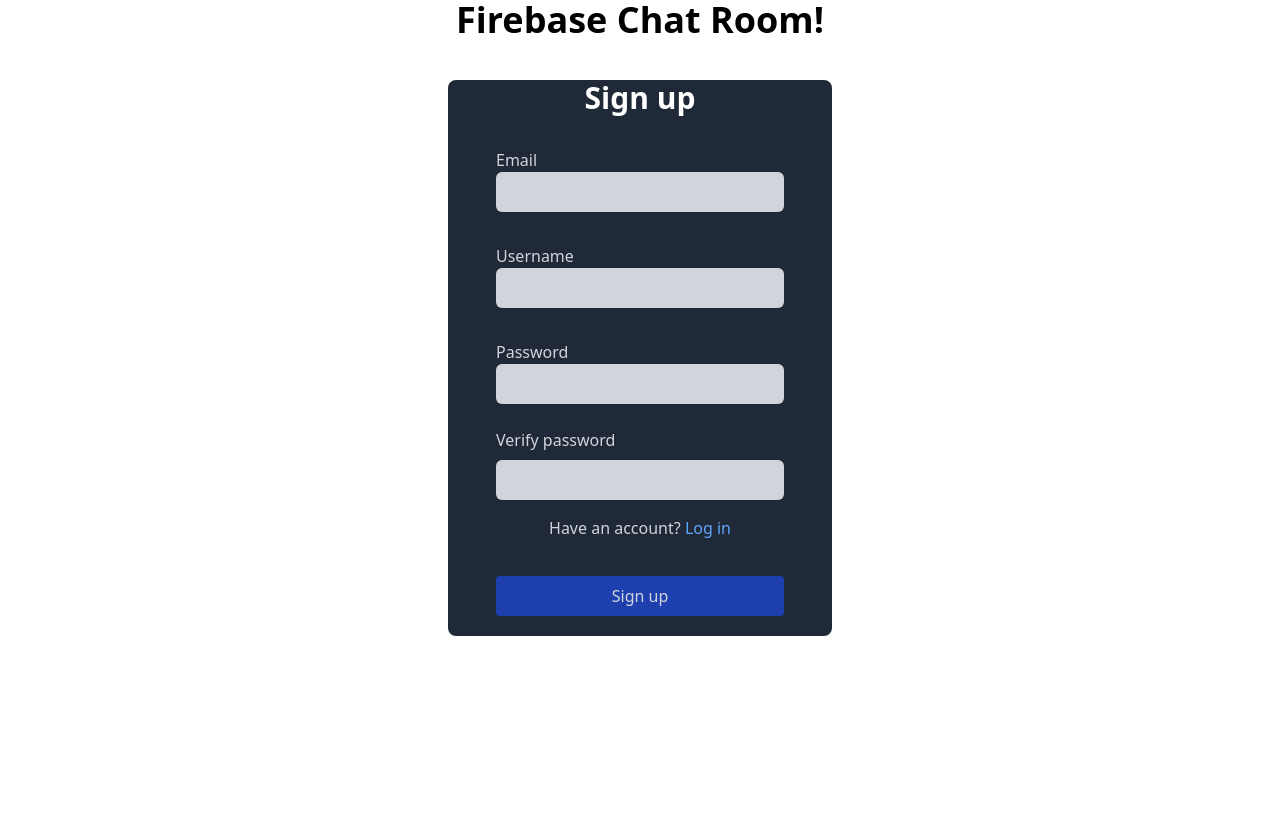
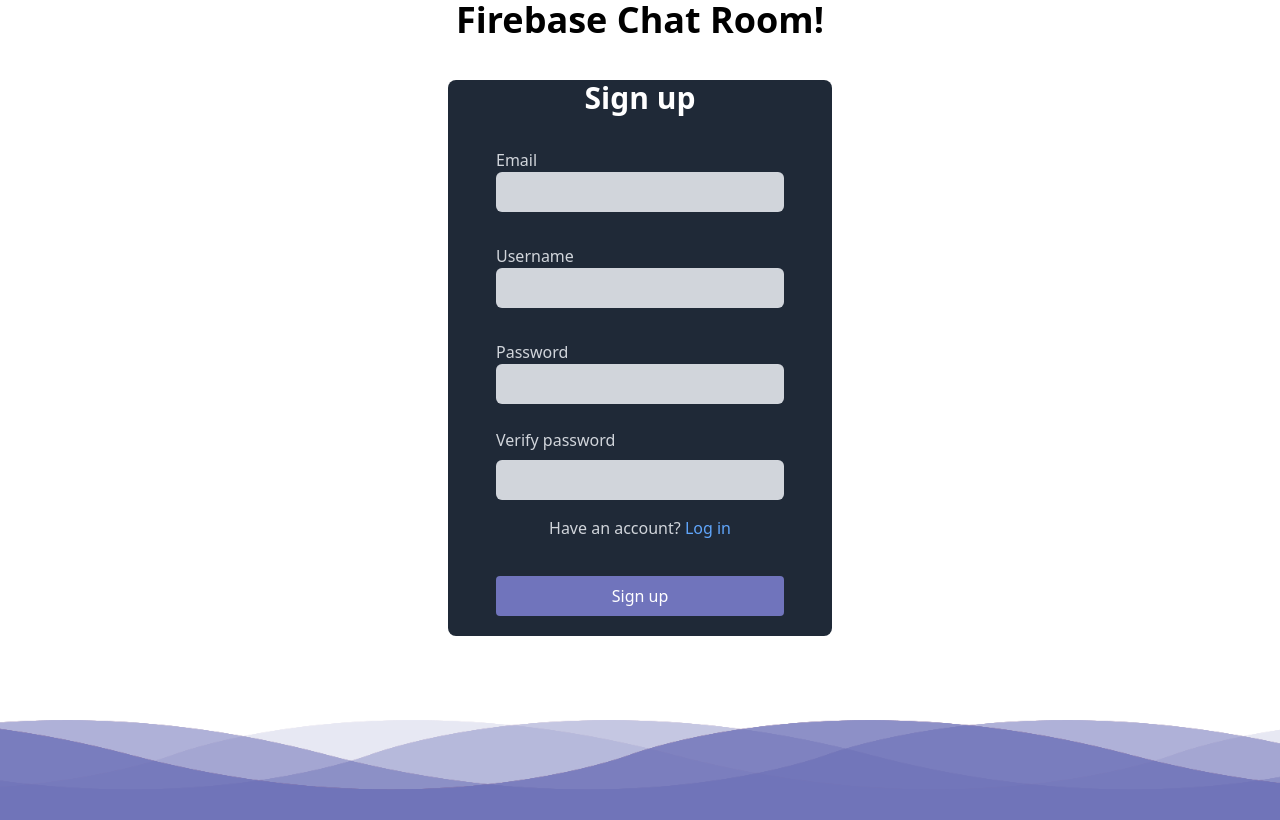
Before and after one commit to ChristianStaubo/chat-app-channel, a React (Create React App) app: page /signUp in a window 1280 px wide. Built offline with nearby package versions, Linux system fonts and the light colour scheme.

Commit message:
added different wave to sign up page

```diff
--- a/src/App.css
+++ b/src/App.css
@@ -15,8 +15,18 @@
     width: 100%;
     height: 100px;
     background-image: url('./wave.png');
+    /* filter: opacity(0.5) drop-shadow(0 0 0 rgb(206, 55, 35)); */
     background-size: 1000px 100px;
 }
+
+.signUp {
+    filter: opacity(0.5) drop-shadow(0 0 0 rgb(206, 55, 35));
+}
+/*
+#waveSignUp {
+     filter: opacity(0.5) drop-shadow(0 0 0 rgb(206, 55, 35));
+} */
+
 
 footer .wave#wave1{
     z-index: 1000;
--- a/src/pages/Form.js
+++ b/src/pages/Form.js
@@ -92,6 +92,9 @@
     navigate('/')
   }
   return (
+    <div>
+
+
     <div className={`${!err ? 'mt-10 flex rounded-lg bg-gray-800 w-[95%] md:w-[30%] mx-auto' : 'mt-10 flex rounded-lg bg-gray-800 border-2 border-red-500 w-[95%] md:w-[30%] mx-auto'}`}>
         <form className='flex flex-col justify-center items-center gap-4 w-full '>
             <h1 className='text-3xl font-bold pb-2 text-white'>Sign up</h1>
@@ -118,12 +121,25 @@
             <div>
                 <p className='text-gray-300'>Have an account? <span className='text-blue-400 hover:cursor-pointer' onClick={navigateToLogin}>Log in</span></p>
             </div>
-            <button type='submit' className='text-gray-300 my-5 py-2 w-72 rounded bg-blue-800' onClick={handleSignUp}>Sign up</button>
+            <button type='submit' className='text-white my-5 py-2 w-72 rounded bg-[#7074bc]' onClick={handleSignUp}>Sign up</button>
 
 
 
         </form>
     </div>
+    <footer>
+
+       <div className='waves'>
+           <div className='wave signUp'  id='wave1'></div>
+           <div className='wave signUp' id='wave2'></div>
+           <div className='wave signUp' id='wave3'></div>
+           <div className='wave signUp' id='wave4'></div>
+           <div className="notWave"></div>
+
+
+       </div>
+       </footer>
+    </div>
   )
 }
 
--- a/src/pages/FormLogIn.js
+++ b/src/pages/FormLogIn.js
@@ -63,12 +63,12 @@
     </div>
     <footer>
 
-       <div class='waves'>
-           <div class='wave' id='wave1'></div>
-           <div class='wave' id='wave2'></div>
-           <div class='wave' id='wave3'></div>
-           <div class='wave' id='wave4'></div>
-           <div class="notWave"></div>
+       <div className='waves'>
+           <div className='wave' id='wave1'></div>
+           <div className='wave' id='wave2'></div>
+           <div className='wave' id='wave3'></div>
+           <div className='wave' id='wave4'></div>
+           <div className="notWave"></div>
 
 
        </div>
```
